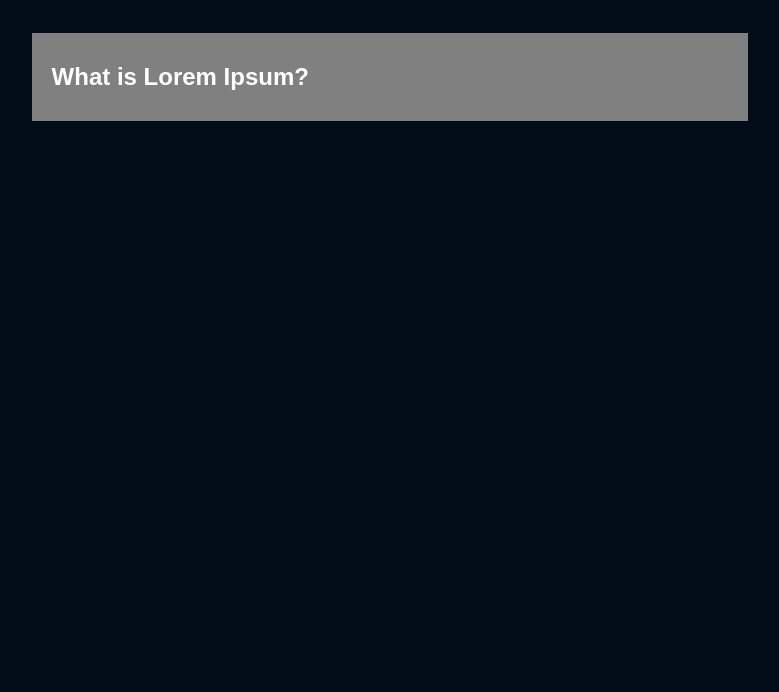
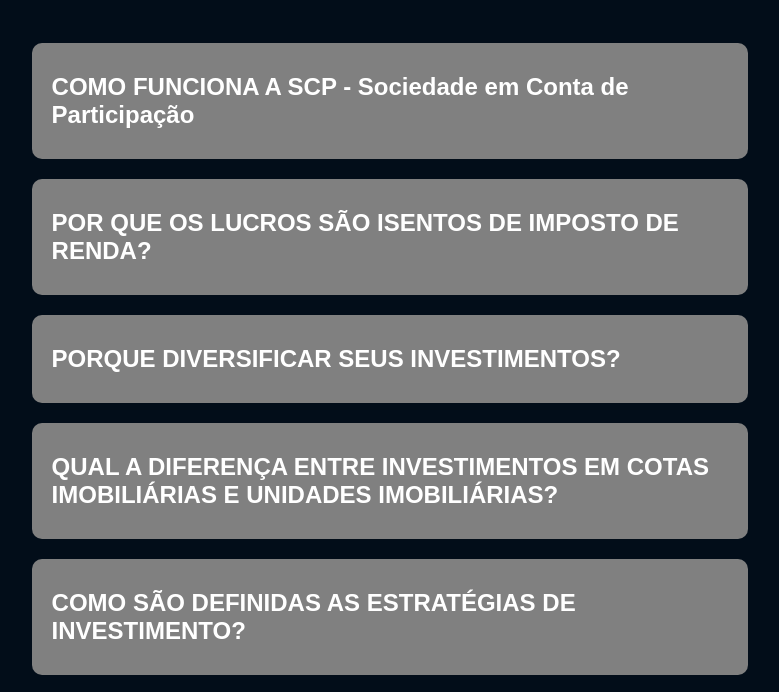
Before and after one commit to Nicolas-Johnson/Js-small-Projects, a plain HTML site: page FAQs/index.html in a window 1280 px wide. Shown: the part 88-780 px from the top of the page, without its empty margins (250-1029 px from the left). Drawn offline with Linux system fonts and the light colour scheme.

Commit message:
FAQs Done

```diff
--- a/FAQs/index.html
+++ b/FAQs/index.html
@@ -7,14 +7,14 @@
     <title>FAQs</title>
 </head>
 <body>
-    <article class="faqs wrapper" id="faqs">
+    <article class="wrapper" id="faqs">
         <h1 class="title">
             Frequently asked questions!
         </h1>
-        <details>
+        <!-- <details>
             <summary>What is Lorem Ipsum?</summary>
             <p>Lorem Ipsum is simply dummy text of the printing and typesetting industry. Lorem Ipsum has been the industry's standard dummy text ever since the 1500s, when an unknown printer took a galley of type and scrambled it to make a type specimen book. It has survived not only five centuries, but also the leap into electronic typesetting, remaining essentially unchanged. It was popularised in the 1960s with the release of Letraset sheets containing Lorem Ipsum passages, and more recently with desktop publishing software like Aldus PageMaker including versions of Lorem Ipsum.</p>
-        </details>
+        </details> -->
 
     </article>
     <script type="module" src="main.js"></script>
--- a/FAQs/main.js
+++ b/FAQs/main.js
@@ -1,4 +1,22 @@
 import { data } from './data.js';
-/*
- <details>/<summary>
- */
+
+const article = document.querySelector('.wrapper');
+
+const createFaqs = (faq) => {
+    const { question, answer } = faq;
+    const faqElement = document.createElement('details');
+    const faqQuestion = document.createElement('summary');
+    const faqAnswer = document.createElement('p');
+    faqAnswer.innerHTML = `${answer}`;
+    faqQuestion.innerHTML = `${question}`;
+    faqElement.appendChild(faqQuestion);
+    faqElement.appendChild(faqAnswer);
+
+    return faqElement;
+};
+
+const apendQuestions = () => {
+    data.forEach(faq => article.appendChild(createFaqs(faq)));
+};
+
+window.addEventListener('load', () => apendQuestions());
--- a/FAQs/style.css
+++ b/FAQs/style.css
@@ -43,6 +43,8 @@ body {
             width: 80%;
             background: grey;
             padding: 30px 20px;
+            margin: 10px auto;
+            border-radius: 10px;
 
             summary {
                 list-style-type: none;
```
